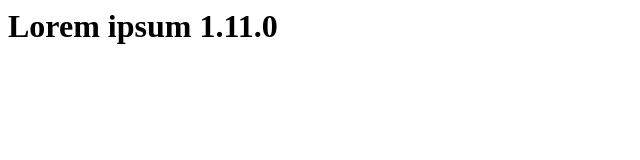
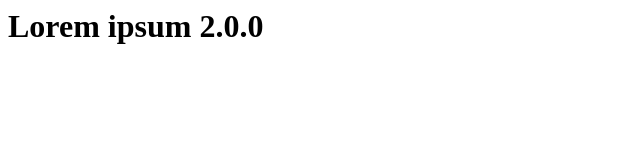
Before and after one commit to lcube45/mywebapp, a plain HTML site: page index.html in a window 1280 px wide. Shown: the full height of the page, 0-640 px from the left. Drawn offline with Linux system fonts and the light colour scheme.

Commit message:
Update index.html

```diff
--- a/index.html
+++ b/index.html
@@ -1 +1 @@
-<h1>Lorem ipsum 1.11.0</h1>
+<h1>Lorem ipsum 2.0.0</h1>
```
